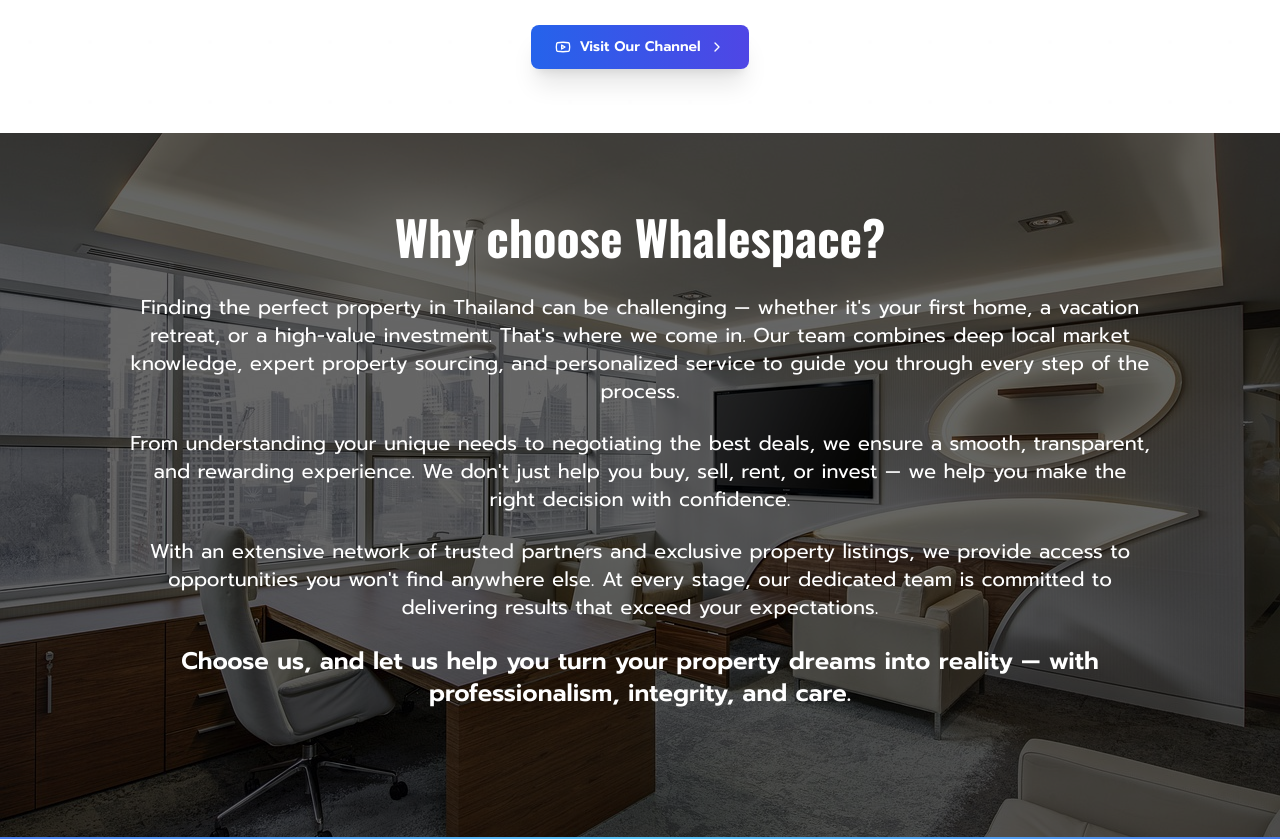
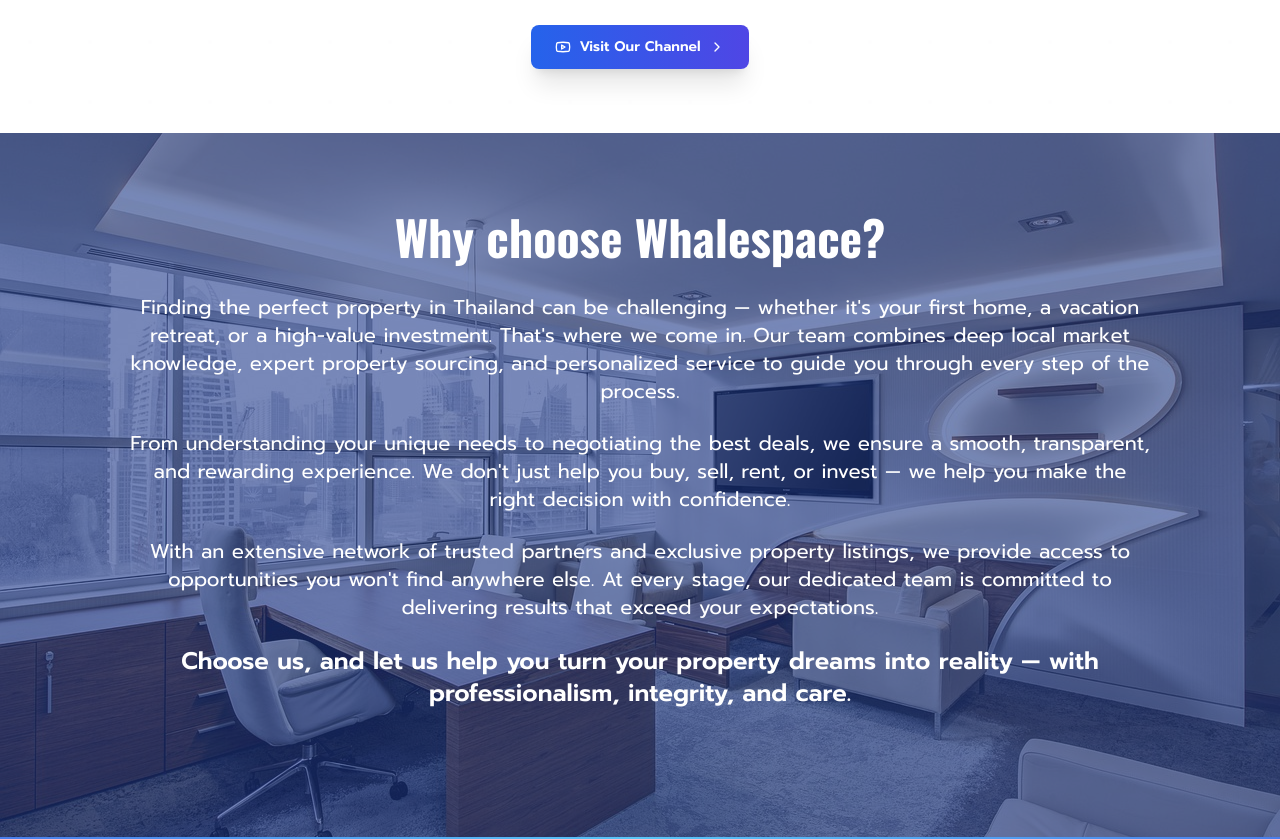
Before and after one commit to joozery/kunpitchproject, a React (Vite) app in the folder frontend/: page / in a window 1280 px wide. Shown: the part 5200-6039 px from the top of the page. Built offline with nearby package versions, Linux system fonts and the light colour scheme; no server answers.

Commit message:
Fix sizes and colors parsing in product API

```diff
--- a/frontend/src/components/WhyChooseSection.jsx
+++ b/frontend/src/components/WhyChooseSection.jsx
@@ -15,7 +15,7 @@
           className="w-full h-full object-cover"
         />
         {/* Dark Overlay */}
-        <div className="absolute inset-0 bg-black/60"></div>
+        <div className="absolute inset-0 bg-blue-900/60"></div>
       </div>
 
       <div className="relative z-10 max-w-7xl mx-auto px-6">
```
Also changed, not shown: frontend/src/assets/popular/ekkamai.jpg, frontend/src/assets/popular/ekkamai1.jpg (added).
